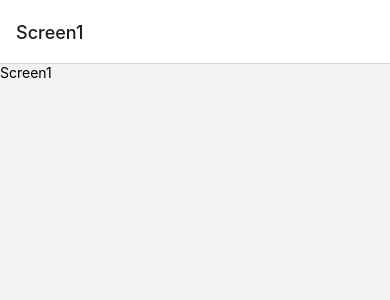
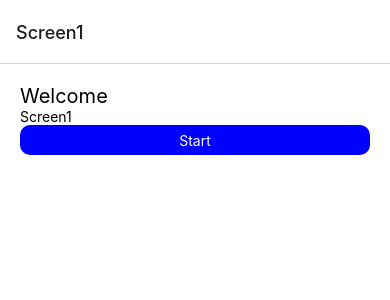
Before and after one commit to JEWOOLAFAVOUR/React-Native-App, a React Native app: screen /Screen1 in a window 390 px wide. Shown: the top 300 px of the page. Built offline with nearby package versions, Linux system fonts and the light colour scheme.

Commit message:
navigation dealings

```diff
--- a/screens/Screen1.js
+++ b/screens/Screen1.js
@@ -1,14 +1,36 @@
-import { StyleSheet, Text, View } from 'react-native'
+import { StyleSheet, Text, View, TouchableOpacity } from 'react-native'
 import React from 'react'
 
-const Screen1 = () => {
+
+const Screen1 = ({ navigation }) => {
+
     return (
-        <View>
+        <View style={styles.page}>
+            <Text style={{ fontSize: 20, }}>Welcome</Text>
             <Text>Screen1</Text>
+
+            <TouchableOpacity onPress={() => navigation.navigate('Screen2')}
+                style={styles.button}>
+                <Text style={{ color: 'white' }}>Start</Text>
+            </TouchableOpacity>
         </View>
     )
 }
 
 export default Screen1
 
-const styles = StyleSheet.create({})
+const styles = StyleSheet.create({
+    page: {
+        flex: 1,
+        backgroundColor: 'white',
+        paddingTop: 20,
+        paddingHorizontal: 20,
+    },
+    button: {
+        height: 30,
+        backgroundColor: 'blue',
+        justifyContent: 'center',
+        alignItems: 'center',
+        borderRadius: 10,
+    },
+})
--- a/screens/Screen2.js
+++ b/screens/Screen2.js
@@ -1,14 +1,31 @@
-import { StyleSheet, Text, View } from 'react-native'
+import { StyleSheet, Text, View, TouchableOpacity } from 'react-native'
 import React from 'react'
 
-const Screen2 = () => {
+const Screen2 = ({ navigation }) => {
     return (
-        <View>
-            <Text>Screen2</Text>
+        <View style={styles.page}>
+            <Text>Hello from Mr Silverbys</Text>
+
+            <TouchableOpacity onPress={() => navigation.navigate('ThirdScreen')} style={styles.button}>
+                <Text>Log in</Text>
+            </TouchableOpacity>
         </View>
     )
 }
 
 export default Screen2
 
-const styles = StyleSheet.create({})
+const styles = StyleSheet.create({
+    page: {
+        flex: 1,
+        backgroundColor: 'white',
+        padding: 20,
+    },
+    button: {
+        height: 40,
+        backgroundColor: 'blue',
+        justifyContent: 'center',
+        alignItems: 'center',
+        borderRadius: 10,
+    },
+})
```
